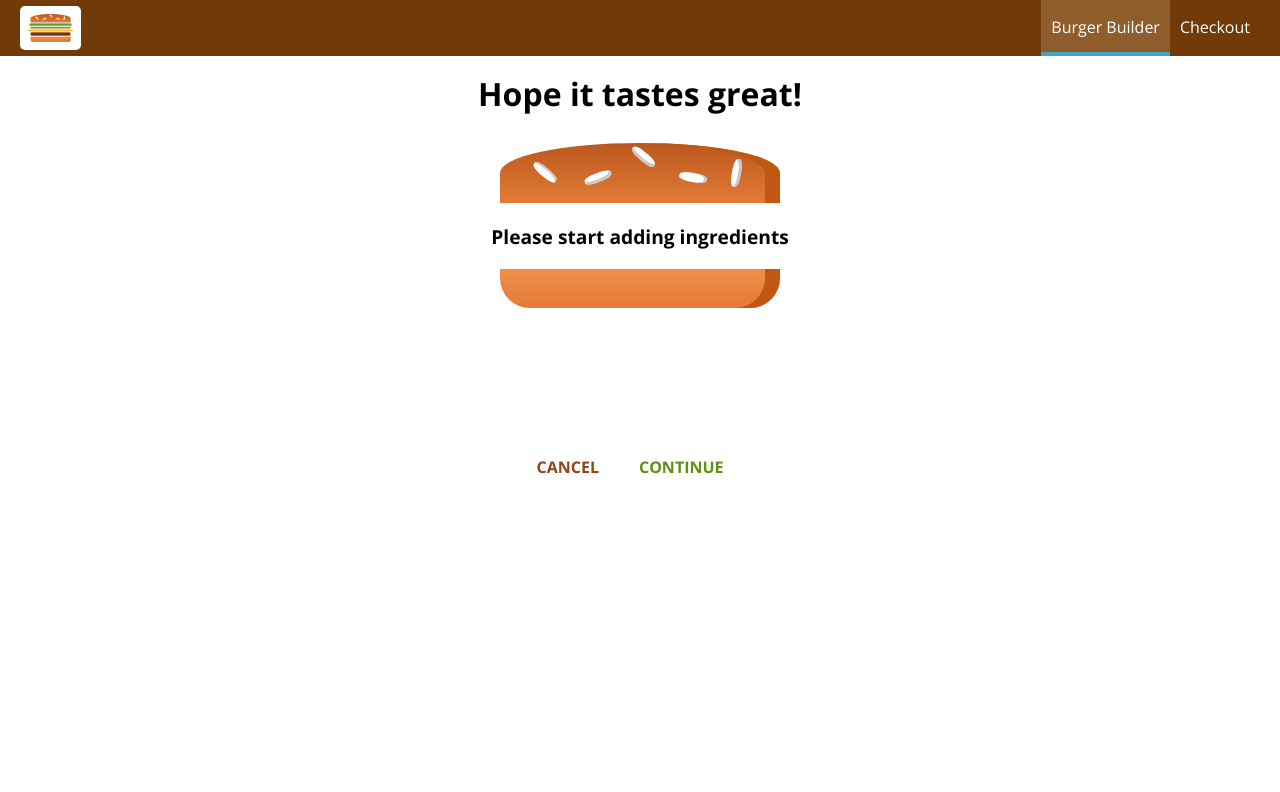
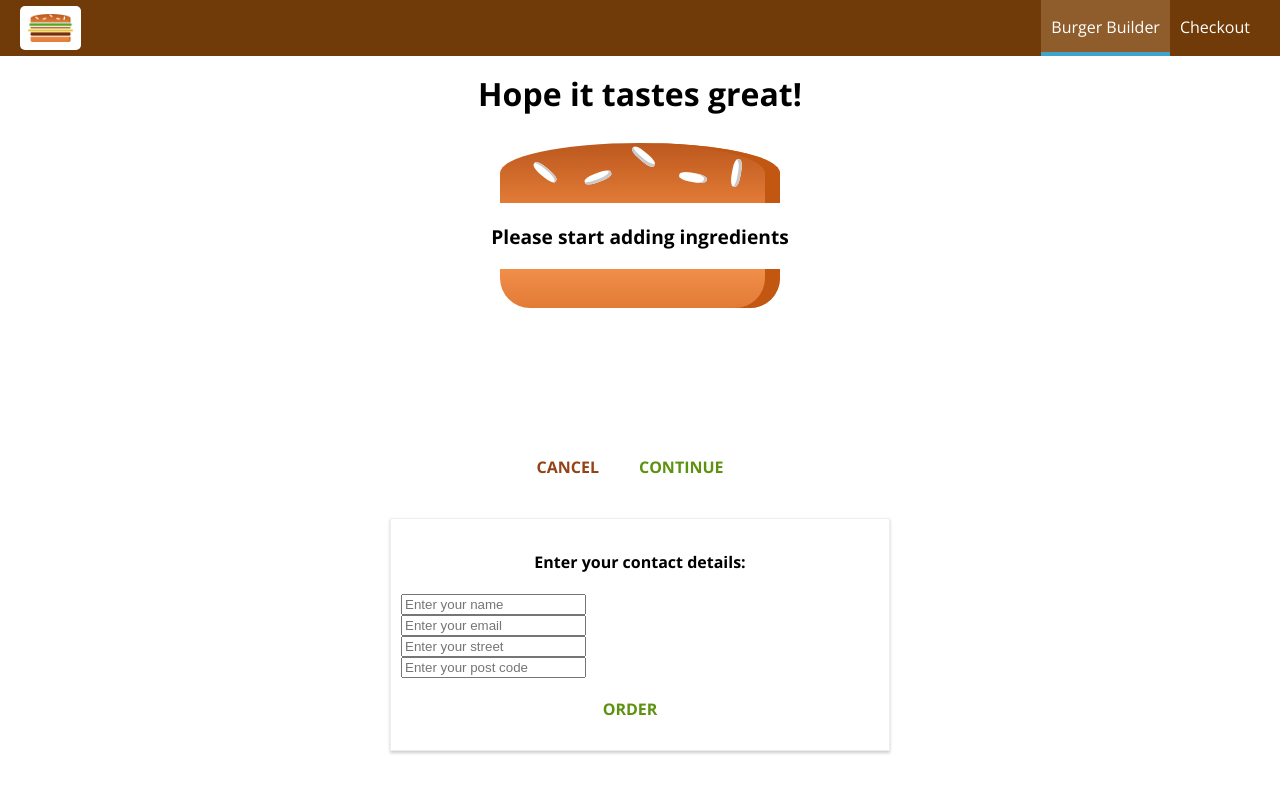
Before and after one commit to wesleyarchbell/react-burger-builder, a React (Create React App) app: page /checkout in a window 1280 px wide. Both pictures are taken after a click on the button "CONTINUE". Shown: the top 792 px of the page. Built offline with nearby package versions, Linux system fonts and the light colour scheme.

Commit message:
Add contact data

```diff
--- a/src/containers/BurgerBuilder/BurgerBuilder.js
+++ b/src/containers/BurgerBuilder/BurgerBuilder.js
@@ -115,7 +115,6 @@ class BurgerBuilder extends Component {
         //     console.log(error);
         //     this.setState({ loading: false, ordering: false });
         // });
-        //dd
 
         const queryParams = [];
         for (let i in this.state.ingredients) {
--- a/src/containers/Checkout/Checkout.js
+++ b/src/containers/Checkout/Checkout.js
@@ -1,5 +1,8 @@
 import React, { Component } from 'react';
+import { Route } from 'react-router-dom';
+
 import CheckoutSummary from '../../components/Order/CheckoutSummary/CheckoutSummary';
+import ContactData from '../../containers/ContactData/ContactData';
 
 class Checkout extends Component {
 
@@ -36,6 +39,7 @@ class Checkout extends Component {
                     checkoutCancelled={this.checkoutCancelledHandler}
                     checkoutContinued={this.checkoutContinuedHandler}
                     ingredients={this.state.ingredients}/>
+                <Route path={this.props.match.path + '/contact-data'} component={ContactData}/>
             </div>
         )
     }
--- /dev/null
+++ b/src/containers/ContactData/ContactData.js
@@ -0,0 +1,35 @@
+import React, {Component} from 'react';
+import Button from '../../components/UI/Button/Button';
+
+import styles from './ContactData.module.css';
+
+class ContactData extends Component {
+
+    state = {
+        name: '',
+        email: '',
+        address: {
+            street: '',
+            postCode: ''
+        }
+
+    }
+
+    render() {
+        return (
+            <div className={styles.ContactData}>
+                <h4>Enter your contact details:</h4>
+                <form>
+                    <input className={styles.Contact} type="text" name="name" placeholder="Enter your name"/>
+                    <input className={styles.Contact} type="email" name="name" placeholder="Enter your email"/>
+                    <input className={styles.Contact} type="text" name="street" placeholder="Enter your street"/>
+                    <input className={styles.Contact} type="text" name="postalCode" placeholder="Enter your post code"/>
+                    <Button btnType="Success">ORDER</Button>
+                </form>
+            </div>
+        );
+    }
+}
+
+
+export default ContactData;
--- /dev/null
+++ b/src/containers/ContactData/ContactData.module.css
@@ -0,0 +1,19 @@
+.ContactData {
+    margin: 20px auto;
+    width: 80%;
+    text-align: center;
+    box-shadow: 0 2px 3px #ccc;
+    border: 1px solid #eee;
+    padding: 10px;
+    box-sizing: border-box;
+}
+
+.Contact {
+    display: block;
+}
+
+@media (min-width: 600px) {
+    .ContactData {
+        width: 500px;
+    }
+}
```
